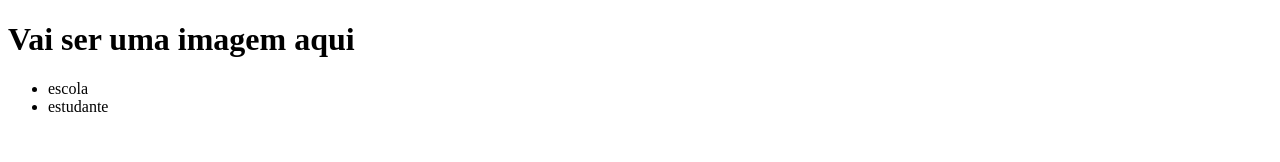
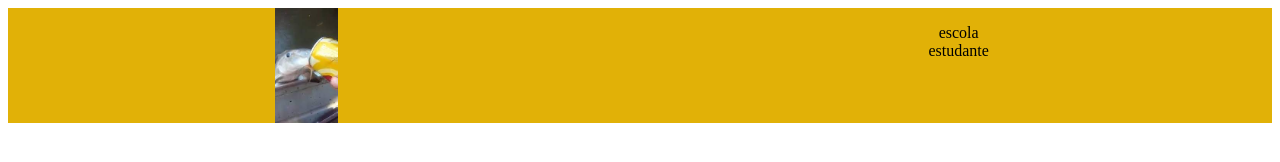
Before and after one commit to GabrielAcedo17/site-turma-criativa, a plain HTML site: page index.html in a window 1280 px wide. Drawn offline with Linux system fonts and the light colour scheme.

Commit message:
Add files via upload

```diff
--- a/index.html
+++ b/index.html
@@ -8,10 +8,13 @@
     <link rel="stylesheet" href="style.css">
 </head>
 <body>
-    <h1>Vai ser uma imagem aqui</h1>
-    <ul>
-        <li>escola</li>
-        <li>estudante</li>
-    </ul>
+    <header class="cabecalho">
+        <img class="cabecalho-imagem" src="peixe.jpeg" alt="o peixe.com">
+        <ul class="cabecalho-lista">
+            <li class="cabecalho lista-item">escola</li>
+            <li class="cabecalho-lista-item">estudante</li>
+        </ul>
+    </header>
+
 </body>
 </html>
--- a/style.css
+++ b/style.css
@@ -1,4 +1,15 @@
-header {
-    background-color: #424E61;
-    color: white;
+.cabecalho {
+    background-color: #e1b107;
+    color: black;
+    display: flex;
+    justify-content: space-around;
 }
+
+.cabecalho-imagem{
+    width: 5%;
+}
+
+.cabecalho-lista-item{
+    display: inline-block;
+    margin: 0 16px;
+}
```
Also changed, not shown: peixe.jpeg (added).
